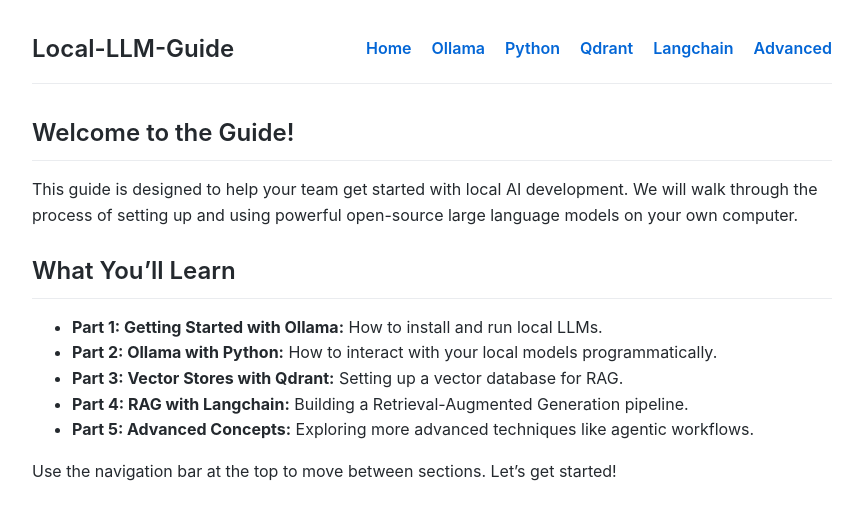
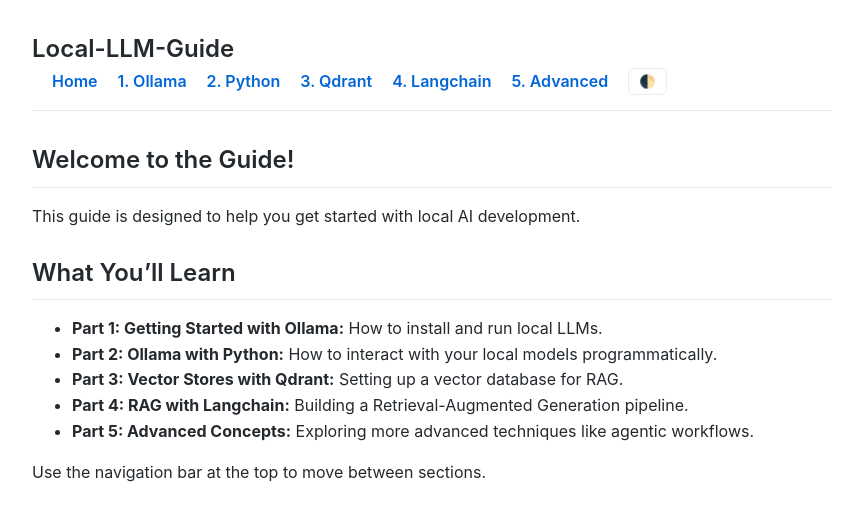
Before and after one commit to scottkryski/Local-LLM-Guide, a Jekyll site: the page built from index.md, in a window 1280 px wide. Shown: the top 521 px of the page, without its empty margins (208-1070 px from the left). Built offline with Jekyll 4.4.1, drawn with Linux system fonts in a browser that asks for light colours.

Commit message:
Fixes to the theme. Changed some details in md

```diff
--- a/_layouts/default.html
+++ b/_layouts/default.html
@@ -8,18 +8,36 @@
     <title>{{ page.title | default: site.title }}</title>
     <meta name="description" content="{{ page.description | default: site.description }}">
 
-    <!-- This line loads the base theme stylesheet - REMOVED -->
+    <style>
+        /* --- START THEME VARIABLES --- */
+        :root {
+            --bg-color: #ffffff;
+            --text-color: #24292e;
+            --link-color: #0366d6;
+            --border-color: #eaecef;
+            --code-bg: rgba(27,31,35,.05);
+            --pre-bg: #f6f8fa;
+        }
 
-    <!-- Our custom stylesheet to fix layout issues and improve appearance -->
-    <style>
+        [data-theme='dark'] {
+            --bg-color: #0d1117;
+            --text-color: #c9d1d9;
+            --link-color: #58a6ff;
+            --border-color: #30363d;
+            --code-bg: rgba(240,246,252,0.15);
+            --pre-bg: #161b22;
+        }
+        /* --- END THEME VARIABLES --- */
+
         /* Basic Font and Background Settings */
         body {
             font-family: -apple-system, BlinkMacSystemFont, "Segoe UI", Helvetica, Arial, sans-serif;
             line-height: 1.6;
-            color: #24292e;
-            background-color: #fff;
+            background-color: var(--bg-color);
+            color: var(--text-color);
             margin: 0;
             padding: 0;
+            transition: background-color 0.3s ease, color 0.3s ease;
         }
 
         /* Main container to center content and provide spacing */
@@ -32,12 +50,12 @@
         /* Header Styling */
         .site-header {
             display: flex;
-            justify-content: space-between; /* Pushes title and nav apart */
+            justify-content: space-between;
             align-items: center;
-            border-bottom: 1px solid #eaecef; /* Added a bottom border */
-            padding-bottom: 15px; /* Added padding */
-            margin-bottom: 30px; /* Increased margin to push content down */
-            flex-wrap: wrap; /* Allows nav to wrap on smaller screens */
+            border-bottom: 1px solid var(--border-color);
+            padding-bottom: 15px;
+            margin-bottom: 30px;
+            flex-wrap: wrap;
         }
         .site-title {
             font-size: 1.5em;
@@ -46,6 +64,10 @@
         }
 
         /* Navigation Bar Styling */
+        .site-nav {
+            display: flex; /* Use flexbox for alignment */
+            align-items: center;
+        }
         .site-nav ul {
             list-style: none;
             padding: 0;
@@ -57,12 +79,27 @@
         }
         .site-nav a {
             text-decoration: none;
-            color: #0366d6;
+            color: var(--link-color);
             font-weight: 600;
         }
         .site-nav a:hover {
             text-decoration: underline;
         }
+
+        /* --- START THEME TOGGLE BUTTON STYLE --- */
+        #theme-toggle {
+            background: none;
+            border: 1px solid var(--border-color);
+            color: var(--text-color);
+            border-radius: 6px;
+            padding: 5px 10px;
+            cursor: pointer;
+            margin-left: 20px; /* Space between nav and button */
+        }
+        #theme-toggle:hover {
+            background-color: var(--code-bg);
+        }
+        /* --- END THEME TOGGLE BUTTON STYLE --- */
 
         /* Main Content Area */
         main {
@@ -76,29 +113,52 @@
             font-weight: 600;
         }
         h1 { font-size: 2em; }
-        h2 { font-size: 1.5em; border-bottom: 1px solid #eaecef; padding-bottom: .3em;}
+        h2 { font-size: 1.5em; border-bottom: 1px solid var(--border-color); padding-bottom: .3em;}
 
         /* Code Blocks */
         code {
             font-family: "SFMono-Regular", Consolas, "Liberation Mono", Menlo, Courier, monospace;
-            background: rgba(27,31,35,.05);
+            background: var(--code-bg);
             padding: .2em .4em;
             margin: 0;
             font-size: 85%;
             border-radius: 3px;
         }
         pre {
-            background: #f6f8fa;
+            background: var(--pre-bg);
             padding: 16px;
             border-radius: 6px;
             overflow: auto;
             font-size: 85%;
+            border: 1px solid var(--border-color);
         }
         pre code {
             background: none;
             padding: 0;
+            border: none;
         }
     </style>
+
+    <!-- --- START THEME-HANDLING SCRIPT --- -->
+    <!-- This script runs immediately to prevent a "flash" of the wrong theme -->
+    <script>
+        (function() {
+            // Function to set the theme
+            const setTheme = (theme) => {
+                document.documentElement.setAttribute('data-theme', theme);
+                localStorage.setItem('theme', theme);
+            };
+
+            // Get the stored theme, or fallback to system preference
+            const storedTheme = localStorage.getItem('theme');
+            const systemPrefersDark = window.matchMedia('(prefers-color-scheme: dark)').matches;
+            const initialTheme = storedTheme || (systemPrefersDark ? 'dark' : 'light');
+
+            setTheme(initialTheme);
+        })();
+    </script>
+    <!-- --- END THEME-HANDLING SCRIPT --- -->
+
 </head>
 <body>
     <div class="wrapper">
@@ -106,19 +166,37 @@
             <h1 class="site-title">{{ site.title | default: "Local-LLM-Guide" }}</h1>
             <nav class="site-nav">
                 <ul>
-                    <!-- Using site.baseurl makes links work correctly on GitHub Pages -->
                     <li><a href="{{ site.baseurl }}/">Home</a></li>
-                    <li><a href="{{ site.baseurl }}/1-getting-started-with-ollama.html">Ollama</a></li>
-                    <li><a href="{{ site.baseurl }}/2-ollama-with-python.html">Python</a></li>
-                    <li><a href="{{ site.baseurl }}/3-vector-stores-with-qdrant.html">Qdrant</a></li>
-                    <li><a href="{{ site.baseurl }}/4-rag-with-langchain.html">Langchain</a></li>
-                    <li><a href="{{ site.baseurl }}/5-advanced-concepts.html">Advanced</a></li>
+                    <li><a href="{{ site.baseurl }}/1-getting-started-with-ollama.html">1. Ollama</a></li>
+                    <li><a href="{{ site.baseurl }}/2-ollama-with-python.html">2. Python</a></li>
+                    <li><a href="{{ site.baseurl }}/3-vector-stores-with-qdrant.html">3. Qdrant</a></li>
+                    <li><a href="{{ site.baseurl }}/4-rag-with-langchain.html">4. Langchain</a></li>
+                    <li><a href="{{ site.baseurl }}/5-advanced-concepts.html">5. Advanced</a></li>
                 </ul>
+                <!-- The theme toggle button -->
+                <button id="theme-toggle">🌓</button>
             </nav>
         </header>
         <main>
             {{ content }}
         </main>
     </div>
+
+    <!-- --- START BUTTON EVENT LISTENER SCRIPT --- -->
+    <script>
+        document.addEventListener('DOMContentLoaded', () => {
+            const themeToggle = document.getElementById('theme-toggle');
+
+            themeToggle.addEventListener('click', () => {
+                const currentTheme = localStorage.getItem('theme');
+                const newTheme = currentTheme === 'dark' ? 'light' : 'dark';
+
+                document.documentElement.setAttribute('data-theme', newTheme);
+                localStorage.setItem('theme', newTheme);
+            });
+        });
+    </script>
+    <!-- --- END BUTTON EVENT LISTENER SCRIPT --- -->
+
 </body>
 </html>
--- a/index.md
+++ b/index.md
@@ -5,7 +5,7 @@
 
 ## Welcome to the Guide!
 
-This guide is designed to help your team get started with local AI development. We will walk through the process of setting up and using powerful open-source large language models on your own computer.
+This guide is designed to help you get started with local AI development.
 
 ## What You'll Learn
 
@@ -15,4 +15,4 @@
 - **Part 4: RAG with Langchain:** Building a Retrieval-Augmented Generation pipeline.
 - **Part 5: Advanced Concepts:** Exploring more advanced techniques like agentic workflows.
 
-Use the navigation bar at the top to move between sections. Let's get started!
+Use the navigation bar at the top to move between sections.
```
Also changed, not shown: 1-getting-started-with-ollama.md (+1 -1 lines).
